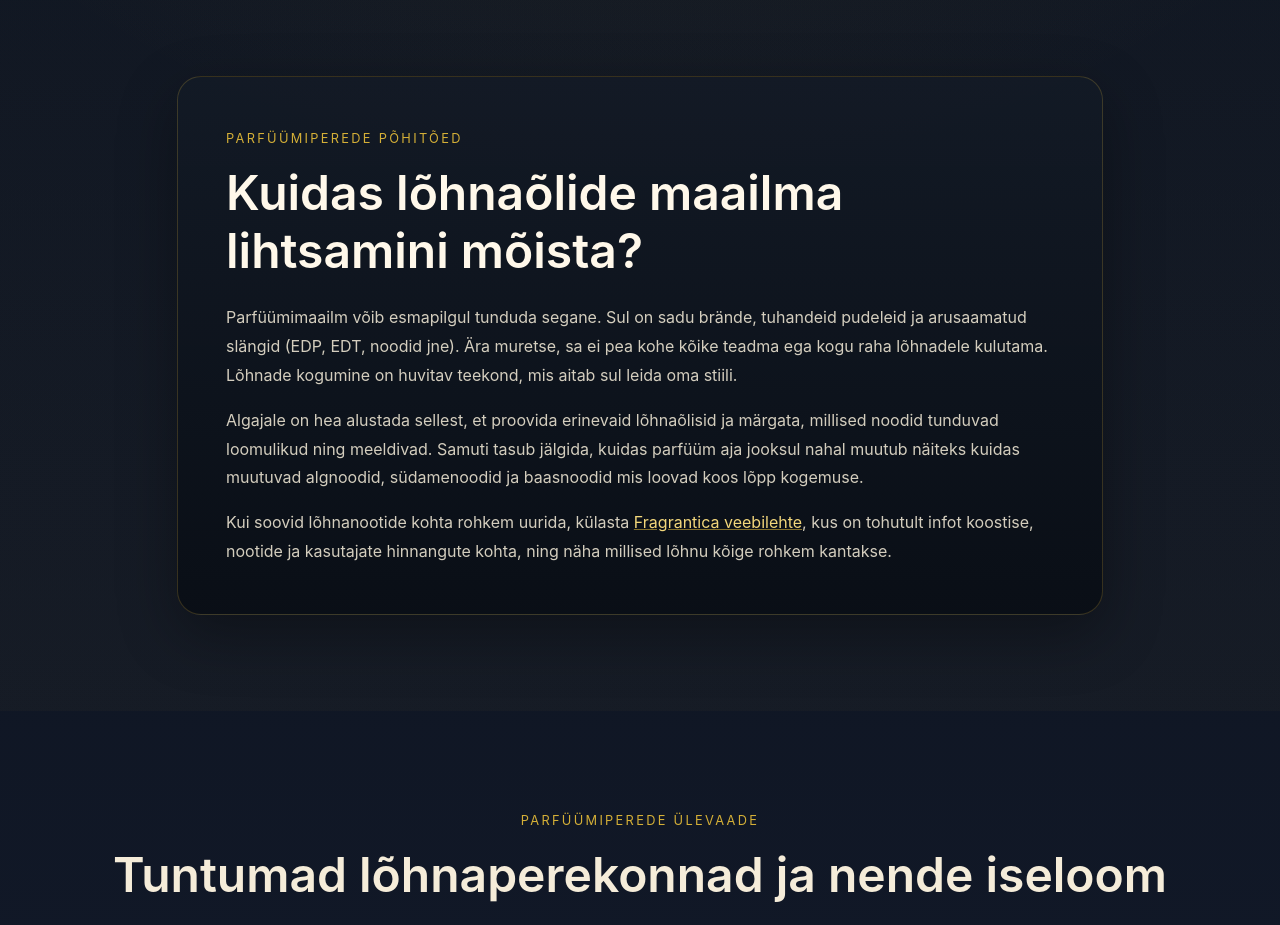
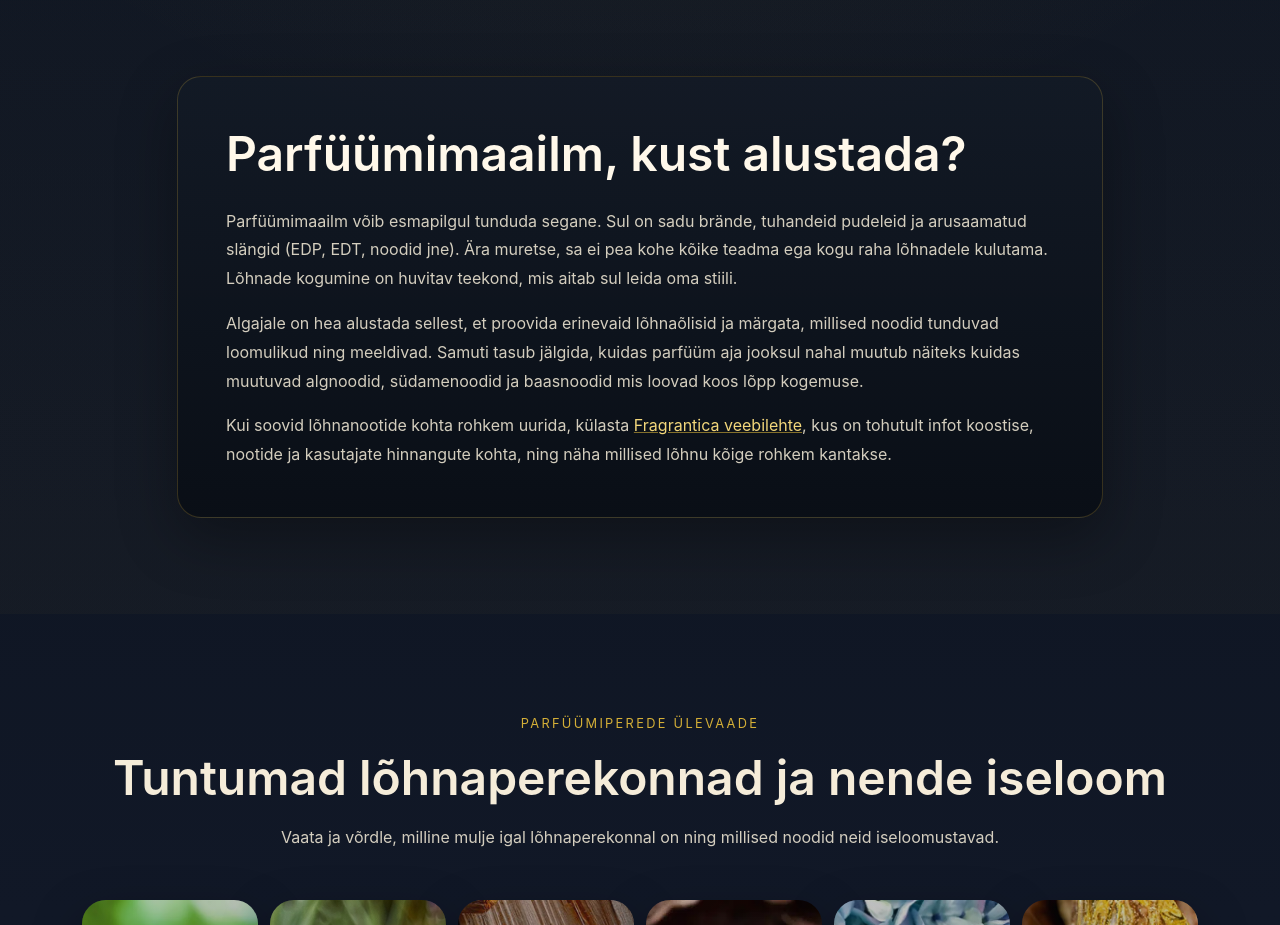
Before and after one commit to Jorksvoco/lohnaolid, a website: page index.html in a window 1280 px wide. Shown: the part 820-1745 px from the top of the page. Drawn offline with nearby package versions, Linux system fonts and the light colour scheme.

Commit message:
Update heading in index.html for clarity

```diff
--- a/index.html
+++ b/index.html
@@ -54,8 +54,7 @@
         <div class="row justify-content-center">
           <div class="col-lg-10">
             <div class="content-card p-4 p-md-5">
-              <span class="eyebrow d-inline-block mb-3">Parfüümiperede põhitõed</span>
-              <h2 class="display-5 fw-semibold mb-4">Kuidas lõhnaõlide maailma lihtsamini mõista?</h2>
+              <h2 class="display-5 fw-semibold mb-4">Parfüümimaailm, kust alustada?</h2>
               <p>
                 Parfüümimaailm võib esmapilgul tunduda segane. Sul on sadu brände, tuhandeid pudeleid ja arusaamatud slängid (EDP, EDT, noodid jne). Ära muretse, sa ei pea kohe kõike teadma ega kogu raha lõhnadele kulutama. Lõhnade kogumine on huvitav teekond, mis aitab sul leida oma stiili.
               </p>
```
